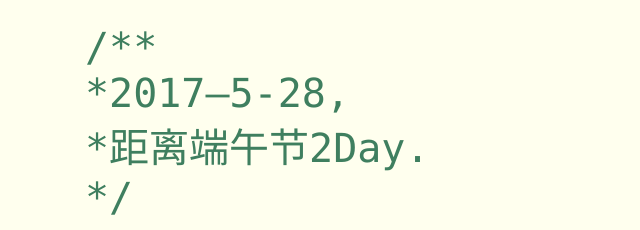
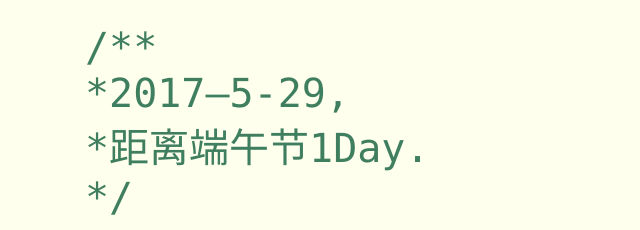
Before and after one commit to chenerlao/xyzq, a plain HTML site: page index.html in a window 1280 px wide. Shown: the part 159-389 px from the top of the page, 0-640 px from the left. Drawn offline with Linux system fonts and the light colour scheme; files whose address does not match are found by name.

Commit message:
Update index.html

```diff
--- a/index.html
+++ b/index.html
@@ -32,8 +32,8 @@
 	<div id="content">
 		<div id="code">
 			<span class="comments">/**</span><br />
-			<span class="comments">*2017—5-28,</span><br />
-			<span class="comments">*距离端午节2Day.</span><br />
+			<span class="comments">*2017—5-29,</span><br />
+			<span class="comments">*距离端午节1Day.</span><br />
 			<span class="comments">*/</span><br />
 				兴业证券·黄秋宏<br />
 				衷心祝福您：<br />
```
